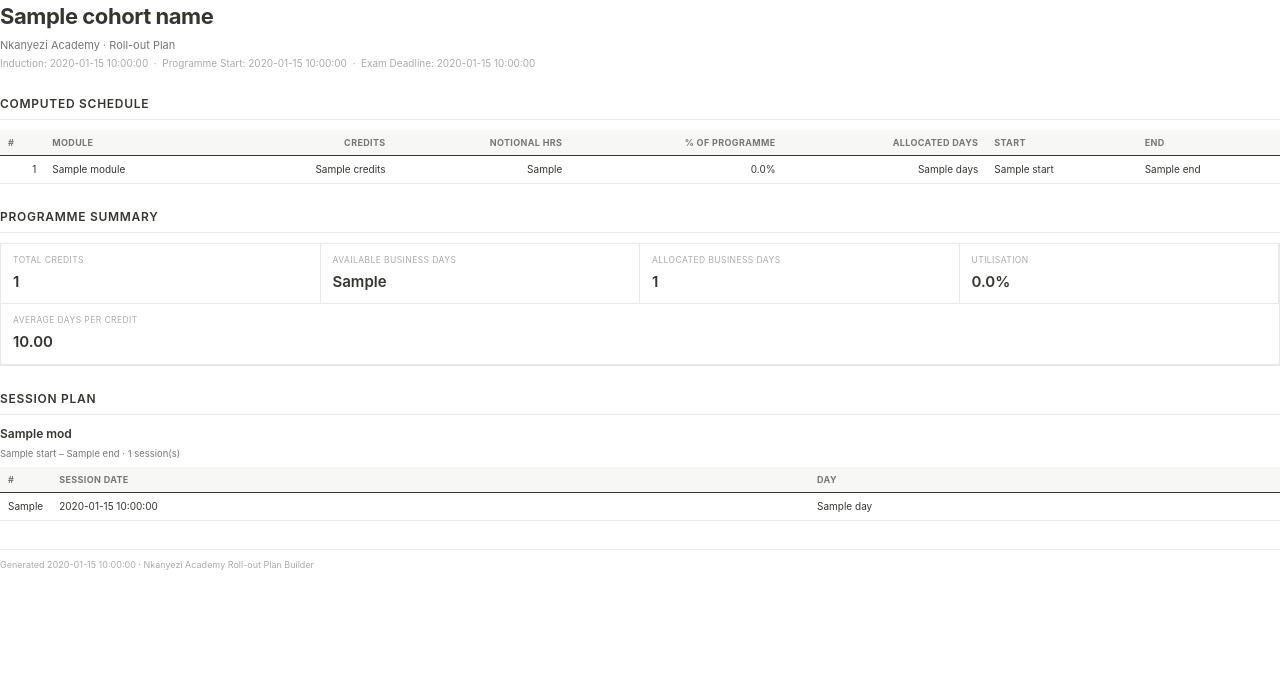
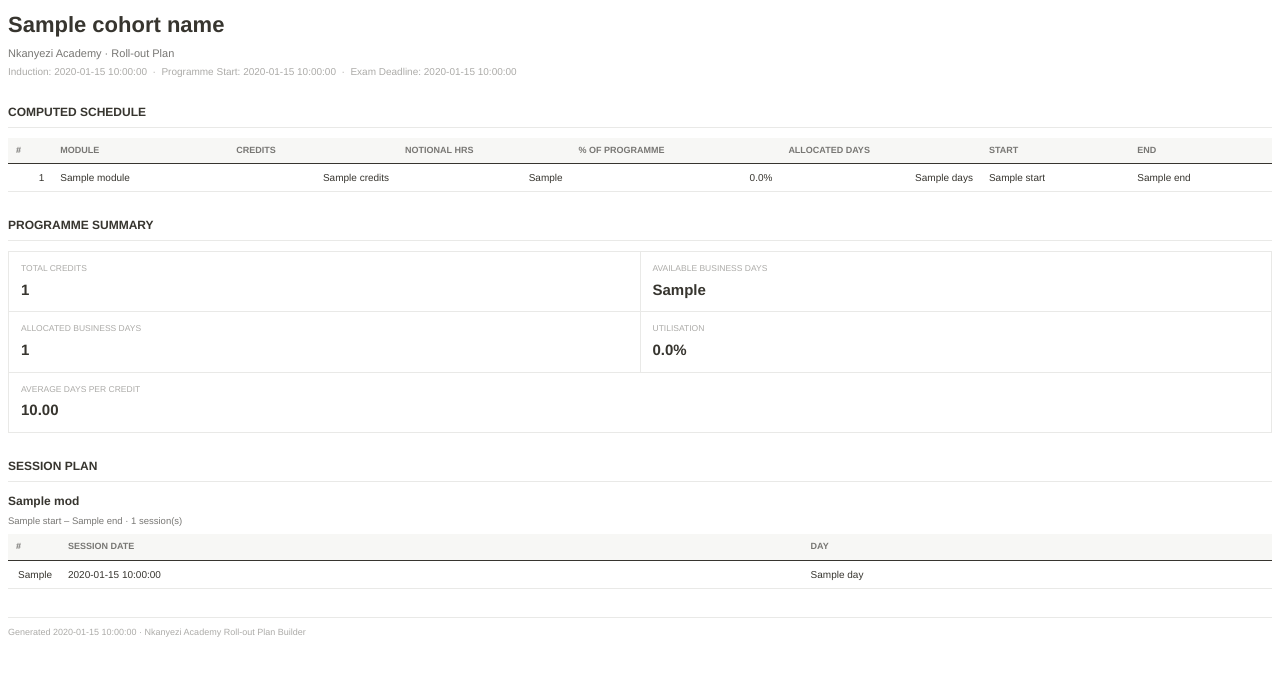
Before and after one commit to mbambom15/RolloutPlanCreator, a Flask app: template templates/pdf_report.html in a window 1280 px wide. Shown: the top 676 px of the page. Run offline with Flask 3, Linux system fonts and the light colour scheme; the template is opened without the code that fills it: most values are stand-ins (such as "Sample title", 1, 10 or a date in 2020).

Commit message:
it works again

```diff
--- a/app.py
+++ b/app.py
@@ -1,10 +1,20 @@
+import os
 from datetime import datetime
 from io import BytesIO
 
+from dotenv import load_dotenv
 from flask import Flask, render_template, request, Response, jsonify
 from xhtml2pdf import pisa
+import resend
+
+load_dotenv()  # reads .env locally; in production, set real env vars instead
 
 app = Flask(__name__)
+
+# Feedback always goes TO the admin inbox — the FROM address comes from
+# RESEND_FROM_EMAIL in .env so it can be changed without a code edit.
+FEEDBACK_TO = "admin@nkanyezionline.co.za"
+FEEDBACK_FROM_DEFAULT = "Nkanyezi LMS <no-reply@nkanyezionline.co.za>"
 
 
 @app.route("/")
@@ -15,6 +25,64 @@ def home():
 @app.route("/create_rollout")
 def create_rollout():
     return render_template("create.html")
+
+
+@app.route("/feedback", methods=["POST"])
+def submit_feedback():
+    """
+    Sends the home-page feedback form to admin@nkanyezionline.co.za via
+    Resend, using the already-verified nkanyezionline.co.za sending
+    domain. Requires RESEND_API_KEY (and optionally RESEND_FROM_EMAIL)
+    in the environment — see .env.
+    """
+    try:
+        api_key = os.environ.get("RESEND_API_KEY")
+        if not api_key:
+            return jsonify({
+                "error": "Feedback email is not configured on the server (missing RESEND_API_KEY)."
+            }), 500
+
+        from_email = os.environ.get("RESEND_FROM_EMAIL", FEEDBACK_FROM_DEFAULT)
+
+        data = request.get_json(silent=True) or {}
+
+        recommend = (data.get("recommend") or "").strip()
+        suggestions = (data.get("suggestions") or "").strip()
+        rating = (data.get("rating") or "").strip()
+        first_name = (data.get("firstName") or "").strip()
+        last_name = (data.get("lastName") or "").strip()
+        email = (data.get("email") or "").strip()
+        full_name = f"{first_name} {last_name}".strip() or "Anonymous"
+
+        html_body = render_template(
+            "feedback_email.html",
+            recommend=recommend,
+            rating=rating,
+            suggestions=suggestions,
+            full_name=full_name,
+            email=email,
+        )
+
+        resend.api_key = api_key
+
+        params = {
+            "from": from_email,
+            "to": [FEEDBACK_TO],
+            "subject": f"New feedback from {full_name}",
+            "html": html_body,
+        }
+        if email:
+            params["reply_to"] = email
+
+        resend.Emails.send(params)
+
+        return jsonify({"ok": True})
+
+    except Exception as exc:
+        return jsonify({
+            "error": "Could not send feedback email.",
+            "detail": str(exc)
+        }), 500
 
 
 def generate_pdf(html_content):
@@ -106,4 +174,4 @@ def export_pdf():
 
 
 if __name__ == "__main__":
-    app.run(debug=True)
+    app.run()
--- /dev/null
+++ b/requirements.txt
@@ -0,0 +1,4 @@
+Flask>=3.0,<4.0
+xhtml2pdf>=0.2,<0.3
+resend>=2.0,<3.0
+python-dotenv>=1.0,<2.0
--- a/templates/create.html
+++ b/templates/create.html
@@ -15,7 +15,7 @@
             <nav id="navbar">
                 <ul>
                     <a href="#"><li>LMS</li></a>
-                    <a href="#feedback"><li>Feedback</li></a>
+                    <a href="{{ url_for('home') }}#feedback"><li>Feedback</li></a>
                 </ul>
             </nav>
         </div>
--- a/templates/home.html
+++ b/templates/home.html
@@ -147,6 +147,7 @@
                     </div>
                 </div>
 
+                <div id="feedbackStatus" style="font-size:13px; margin-bottom:4px;"></div>
                 <input type="submit" value="Submit feedback">
             </form>
         </section>
@@ -159,6 +160,7 @@
         <p>HospiTrack Information Systems &copy; 2026</p>
     </footer>
     <script src="{{ url_for('static', filename='js/home.js') }}"></script>
+    <script src="{{ url_for('static', filename='js/feedback.js') }}"></script>
 </body>
 
 </html>
--- a/templates/pdf_report.html
+++ b/templates/pdf_report.html
@@ -4,46 +4,47 @@
 <meta charset="UTF-8">
 <style>
     @page { size: A4; margin: 20mm 16mm; }
-    * { box-sizing: border-box; }
     body {
-        font-family: 'Inter', Helvetica, Arial, sans-serif;
+        font-family: Helvetica, Arial, sans-serif;
         color: #37352F;
         font-size: 11px;
         line-height: 1.5;
-        margin: 0;
     }
-    h1 { font-size: 22px; font-weight: 700; margin: 0 0 4px; letter-spacing: -0.02em; }
+    h1 { font-size: 22px; font-weight: bold; margin: 0 0 4px 0; }
     .sub { font-size: 11px; color: #787774; margin-bottom: 2px; }
     .meta { font-size: 10px; color: #ACABA8; margin-bottom: 20px; }
     h2 {
         font-size: 12px;
-        font-weight: 600;
+        font-weight: bold;
         text-transform: uppercase;
-        letter-spacing: .06em;
         color: #37352F;
-        margin: 24px 0 10px;
+        margin: 24px 0 10px 0;
         padding-bottom: 6px;
         border-bottom: 1px solid #E9E9E7;
     }
-    table { width: 100%; border-collapse: collapse; font-size: 10px; margin-bottom: 6px; }
-    th {
+    table.data { width: 100%; border-collapse: collapse; font-size: 10px; margin-bottom: 6px; }
+    table.data th {
         text-align: left;
         font-size: 9px;
         text-transform: uppercase;
-        letter-spacing: .04em;
         color: #787774;
         padding: 6px 8px;
         border-bottom: 1.5px solid #37352F;
-        background: #F7F7F5;
+        background-color: #F7F7F5;
     }
-    td { padding: 6px 8px; border-bottom: 1px solid #E9E9E7; }
+    table.data td { padding: 6px 8px; border-bottom: 1px solid #E9E9E7; }
     .num { text-align: right; }
-    .summary-grid { display: flex; flex-wrap: wrap; border: 1px solid #E9E9E7; margin-bottom: 6px; }
-    .summary-cell { width: 25%; padding: 10px 12px; border-right: 1px solid #E9E9E7; border-bottom: 1px solid #E9E9E7; }
-    .summary-cell .label { font-size: 8.5px; text-transform: uppercase; letter-spacing: .05em; color: #ACABA8; margin-bottom: 4px; }
-    .summary-cell .value { font-size: 15px; font-weight: 600; color: #37352F; }
+    table.summary { width: 100%; border-collapse: collapse; margin-bottom: 6px; }
+    table.summary td {
+        width: 50%;
+        padding: 10px 12px;
+        border: 1px solid #E9E9E7;
+        vertical-align: top;
+    }
+    .label { font-size: 8.5px; text-transform: uppercase; color: #ACABA8; margin-bottom: 4px; }
+    .value { font-size: 15px; font-weight: bold; color: #37352F; }
     .module-block { margin-bottom: 16px; page-break-inside: avoid; }
-    .module-title { font-size: 12px; font-weight: 600; margin-bottom: 4px; }
+    .module-title { font-size: 12px; font-weight: bold; margin-bottom: 4px; }
     .module-meta { font-size: 9.5px; color: #787774; margin-bottom: 6px; }
     .doc-footer { margin-top: 28px; font-size: 9px; color: #ACABA8; border-top: 1px solid #E9E9E7; padding-top: 8px; }
 </style>
@@ -59,7 +60,7 @@
 
     {% if modules %}
     <h2>Computed Schedule</h2>
-    <table>
+    <table class="data">
         <thead>
             <tr>
                 <th>#</th><th>Module</th><th class="num">Credits</th><th class="num">Notional Hrs</th>
@@ -75,8 +76,8 @@
                 <td class="num">{{ m.notionalHours }}</td>
                 <td class="num">{{ '%.1f'|format(m.pct or 0) }}%</td>
                 <td class="num">{{ m.days }}</td>
-                <td>{{ m.start or '—' }}</td>
-                <td>{{ m.end or '—' }}</td>
+                <td>{{ m.start or '\u2014' }}</td>
+                <td>{{ m.end or '\u2014' }}</td>
             </tr>
         {% endfor %}
         </tbody>
@@ -85,13 +86,19 @@
 
     {% if summary %}
     <h2>Programme Summary</h2>
-    <div class="summary-grid">
-        <div class="summary-cell"><div class="label">Total Credits</div><div class="value">{{ summary.totalCredits }}</div></div>
-        <div class="summary-cell"><div class="label">Available Business Days</div><div class="value">{{ summary.availableBusinessDays }}</div></div>
-        <div class="summary-cell"><div class="label">Allocated Business Days</div><div class="value">{{ summary.totalAllocatedDays }}</div></div>
-        <div class="summary-cell"><div class="label">Utilisation</div><div class="value">{{ '%.1f'|format(summary.utilisation or 0) }}%</div></div>
-        <div class="summary-cell" style="width:100%; border-right:none;"><div class="label">Average Days per Credit</div><div class="value">{{ '%.2f'|format(summary.avgDaysPerCredit or 0) }}</div></div>
-    </div>
+    <table class="summary">
+        <tr>
+            <td><div class="label">Total Credits</div><div class="value">{{ summary.totalCredits }}</div></td>
+            <td><div class="label">Available Business Days</div><div class="value">{{ summary.availableBusinessDays }}</div></td>
+        </tr>
+        <tr>
+            <td><div class="label">Allocated Business Days</div><div class="value">{{ summary.totalAllocatedDays }}</div></td>
+            <td><div class="label">Utilisation</div><div class="value">{{ '%.1f'|format(summary.utilisation or 0) }}%</div></td>
+        </tr>
+        <tr>
+            <td colspan="2"><div class="label">Average Days per Credit</div><div class="value">{{ '%.2f'|format(summary.avgDaysPerCredit or 0) }}</div></td>
+        </tr>
+    </table>
     {% endif %}
 
     {% if sessions %}
@@ -101,7 +108,7 @@
         <div class="module-block">
             <div class="module-title">{{ mod.name }}</div>
             <div class="module-meta">{{ mod.start }} &ndash; {{ mod.end }} &middot; {{ mod.rows|length }} session(s)</div>
-            <table>
+            <table class="data">
                 <thead><tr><th style="width:36px;">#</th><th>Session Date</th><th>Day</th></tr></thead>
                 <tbody>
                 {% for row in mod.rows %}
```
Also changed, not shown: static/js/feedback.js (added, +61 -0 lines), templates/feedback_email.html (added, +35 -0 lines), 1 other file.
